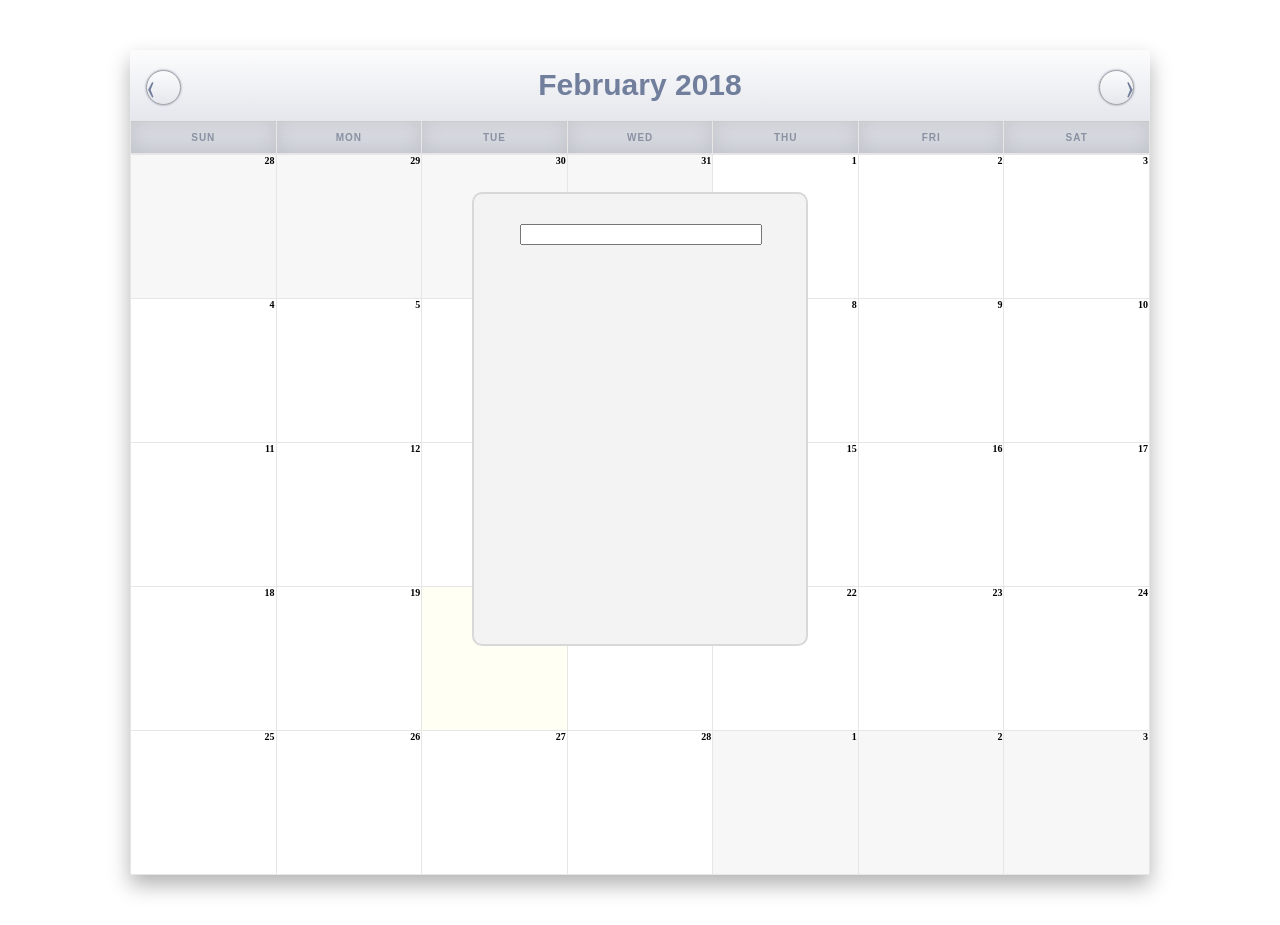
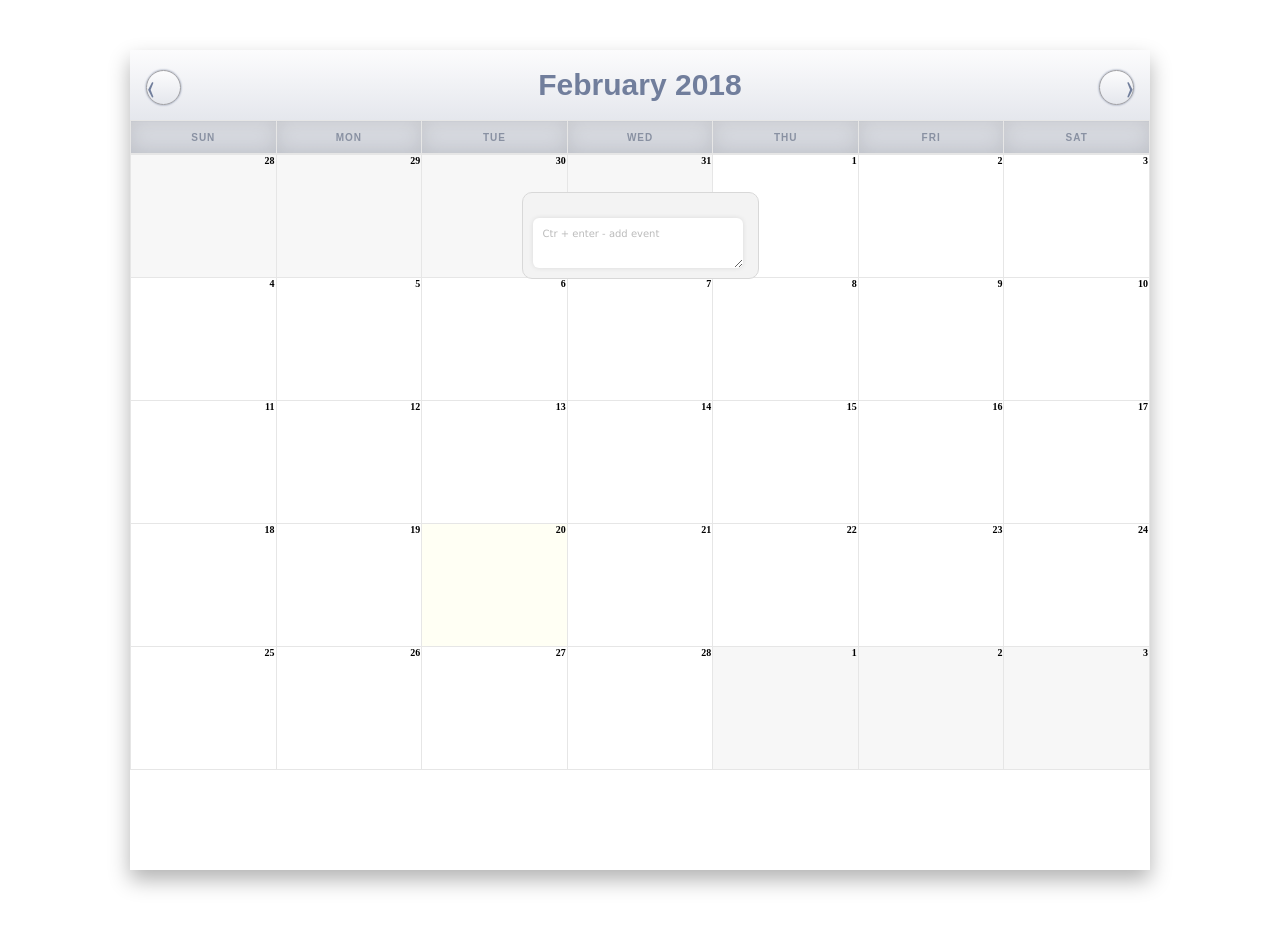
Before and after one commit to kicumkicum/calendar, a React (Create React App) app: page / in a window 1280 px wide. Both pictures are taken after a click on the element "10". Built offline with nearby package versions, Linux system fonts and the light colour scheme.

Commit message:
Update popup and events styles

```diff
--- a/src/App.css
+++ b/src/App.css
@@ -24,8 +24,8 @@
   border-collapse: collapse;
 }
 #cal td {
-  width: 147px;
-  height: 141px;
+  width: 145px;
+  height: 120px;
   text-align: center;
   font-weight: 600;
   border: 0.1px solid #e6e6e6;
--- a/src/components/event-list-popup.css
+++ b/src/components/event-list-popup.css
@@ -4,32 +4,31 @@
 	font-family: Arial, Helvetica, sans-serif;
 	top: 0;
 	right: 0;
-	bottom: 0;
 	left: 0;
 	transition: opacity 400ms ease-in;
-	width: 292px;
-	height: 432px;
+	width: 235px;
 	margin: 15% auto;
-	/*position: relative;*/
-	padding: 5px 20px 13px 20px;
 	border-radius: 10px;
 	background: #f3f3f3;
-	border: 2px solid #d8d8d8;
+	border: 1px solid #d8d8d8;
 }
-
-.eventList.event {
-	/*height: 23px;*/
-	/*width: 275px;*/
-	/*color: #708ac2;*/
-	/*margin-top: 50px;*/
+.eventList .input {
+  border: none;
+  outline: none;
+  box-shadow: 0 0 5px rgba(0,0,0,0.1);
+	bottom: 0;
+  /*height: 98px;*/
+  padding: 10px 10px 10px 10px;
+  border-radius: 6px;
+	vertical-align: bottom;
+	/*margin-left: 9%;*/
+  width: 190px;
+  margin: 10px;
 }
-
-.eventList .input {
-	bottom: 0;
-	width: 80%;
-	vertical-align: bottom;
-	margin-left: 9%;
-	margin-top: 10px;
+.eventList .input::-webkit-input-placeholder {
+  color: #bbbbbb;
+  font-family: Verdana, Arial, sans-serif;
+  font-size: 10px;
 }
 
 #send_info{
--- a/src/components/event-list-popup.js
+++ b/src/components/event-list-popup.js
@@ -8,10 +8,13 @@ import {eventsActions} from '../reducers/events';
 import {popupsActions} from '../reducers/popups';
 import * as calendarUtils from '../utils/calendar';
 
+const INPUT_PLACE_HOLDER_TEXT = 'Ctr + enter - add event';
+
 
 /**
  * @param {{
- *      events: Array<Event>
+ *      events: Array<Event>,
+ *      maxCount: number
  * }} props
  * @return {*}
  */
@@ -22,8 +25,16 @@ const EventsListPopup = class extends Component {
 	render() {
 		return (
 			<div className='eventList'>
-				<EventsList events={this.props.events} maxCount={this.props.maxCount} />
-				<input onKeyDown={(e) => (console.log(this.props), this.props.onInputKeyDown(e, this.props.day))} className={'input'}/>
+				<EventsList
+					events={this.props.events}
+					maxCount={this.props.maxCount}
+				/>
+				<textarea
+					className={'input'}
+					autoFocus
+					placeholder={INPUT_PLACE_HOLDER_TEXT}
+					onKeyDown={(e) => (this.props.onInputKeyDown(e, this.props.day))}
+				/>
 			</div>
 		);
 	}
@@ -62,7 +73,7 @@ export default connect(
 	},
 	(dispatch) => ({
 		onInputKeyDown: (e, day) => {
-			if (e.keyCode === 13) {
+			if (e.keyCode === 13 && e.ctrlKey) {
 				dispatch({type: eventsActions.ADD_EVENT, payload: {description: e.target.value, date: day}})
 				e.target.value = '';
 			}
--- a/src/components/events-list/events-list-item.css
+++ b/src/components/events-list/events-list-item.css
@@ -1,10 +1,13 @@
 #cal .eventListItem {
+  background: #7591cd;
+  font: 12px/1 "GenevaCY", GenevaCY;
+  color: white;
   margin: auto;
   margin-top: 5px;
-  width: 80%;
-  height: 25px;
-  background-color: bisque;
+  width: 88%;
+  height: 23px;
   text-align: center;
+  border-radius: 4px;
   font-weight: 600;
   border: 0.1px solid #e6e6e6;
   cursor: default;
```
